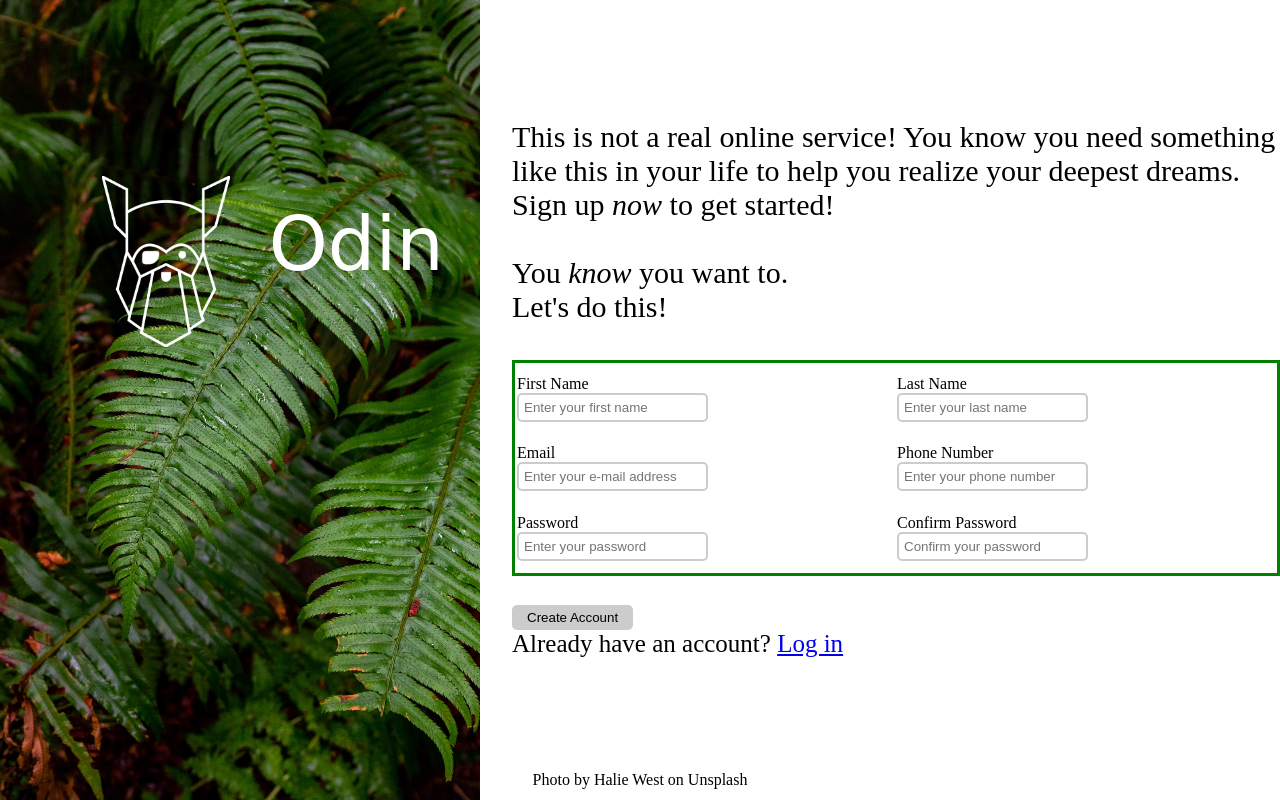
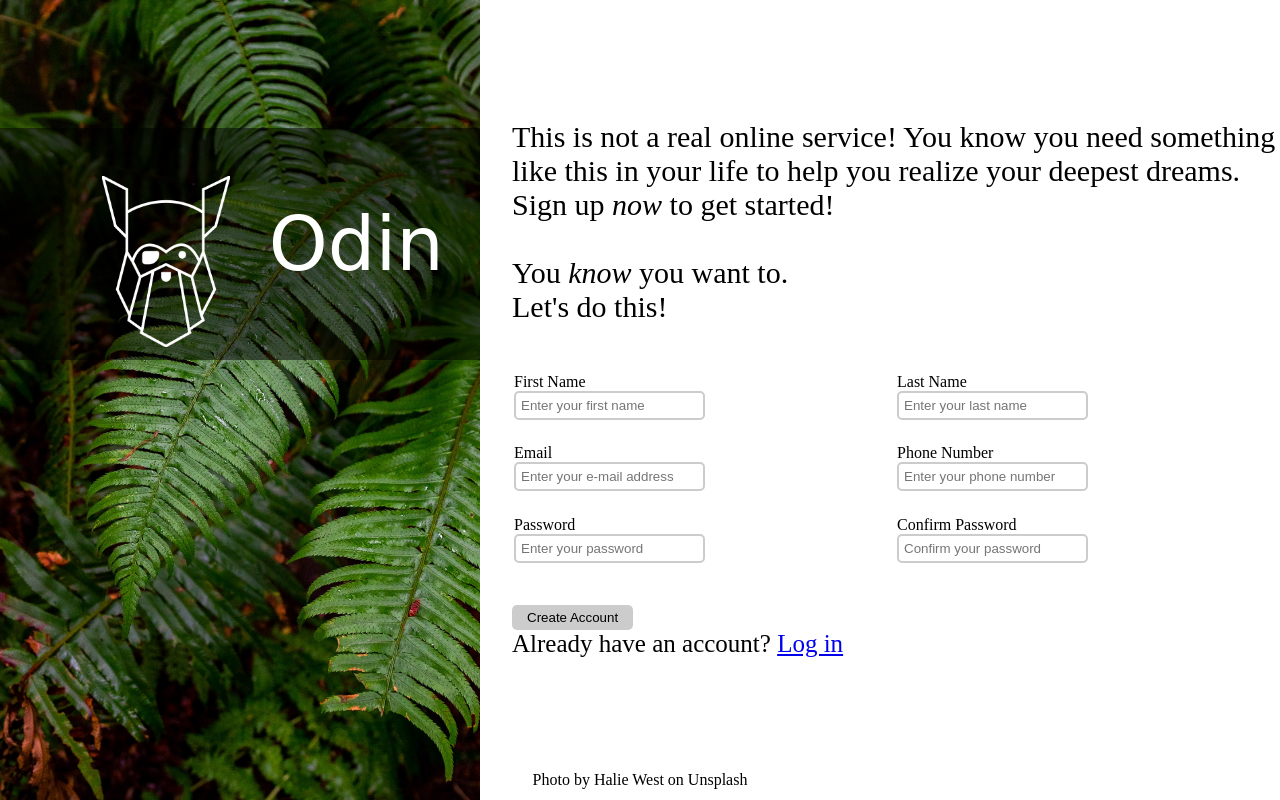
Before and after one commit to schrodobaggins/sign-up-form, a plain HTML site: page index.html in a window 1280 px wide. Drawn offline with Linux system fonts and the light colour scheme.

Commit message:
css completed

```diff
--- a/style.css
+++ b/style.css
@@ -48,18 +48,22 @@ body{
     max-width: 50%;
     max-height: 50%;
     /* border: 3px solid red; */
+    /* background-color: black; */
 }
 
-#logo-border {
+.logo-border {
+    position: absolute;
     display: flex;
     flex-direction: row;
     align-items: center;
     justify-content: center;
-    margin-top: 20%;
-    width: 100%;
-    height: 15%;
+    margin-top: 10%;
+    left: 0;
+    width: 35%;
+    height: 25%;
     padding: 1rem;
     background-color: rgba(0, 0, 0, 0.5);
+    /* background-color: black; */
 }
 
 .logo-name {
@@ -70,6 +74,7 @@ body{
     width: 60%;
     font-family: 'Quintessential', cursive;
     color: rgb(255, 255, 255);
+    /* background-color: black; */
 }
 
 .submission {
@@ -101,7 +106,7 @@ body{
     width: 60%;
     height: 27vh;
     font-size: 16px;
-    border: 3px solid green;
+    /* border: 3px solid green; */
 }
 
 input[type=text] {
```
